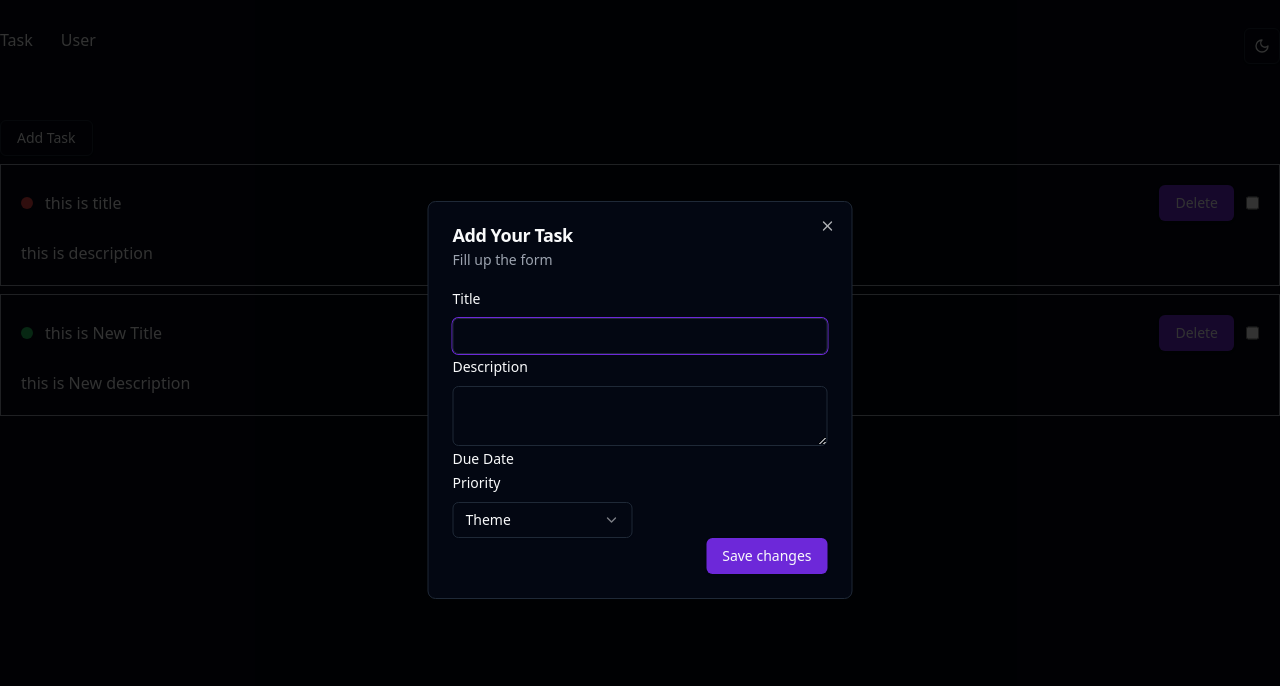
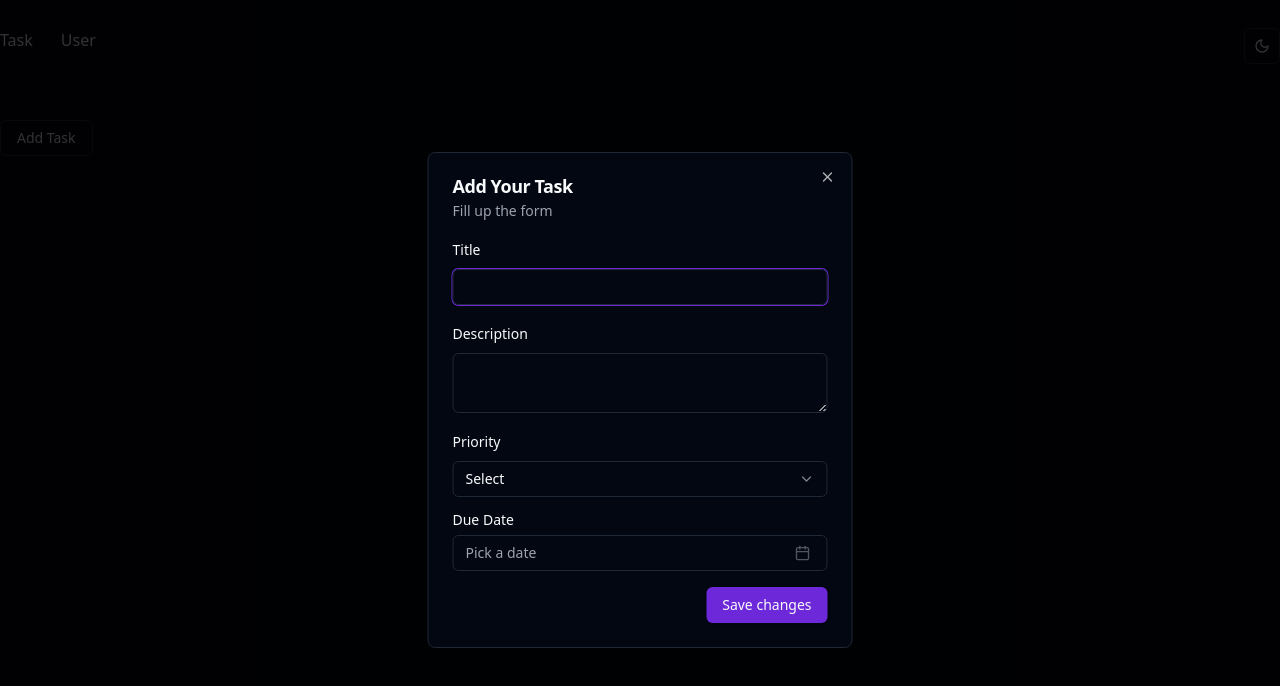
Before and after one commit to shahinexy/Redux-Basic-Project, a React (Vite) app: page / in a window 1280 px wide. Both pictures are taken after a click on the button "Add Task". Shown: the top 686 px of the page. Built offline with nearby package versions, Linux system fonts and the light colour scheme.

Commit message:
task created function completed

```diff
--- a/package.json
+++ b/package.json
@@ -15,6 +15,7 @@
     "@radix-ui/react-dialog": "^1.1.5",
     "@radix-ui/react-dropdown-menu": "^2.1.5",
     "@radix-ui/react-label": "^2.1.1",
+    "@radix-ui/react-popover": "^1.1.5",
     "@radix-ui/react-select": "^2.1.5",
     "@radix-ui/react-slot": "^1.1.1",
     "@reduxjs/toolkit": "^2.5.1",
@@ -30,6 +31,7 @@
     "react-router-dom": "^7.1.5",
     "tailwind-merge": "^3.0.1",
     "tailwindcss-animate": "^1.0.7",
+    "uuid": "^11.0.5",
     "zod": "^3.24.1"
   },
   "devDependencies": {
--- a/src/components/module/AddTaskModal.tsx
+++ b/src/components/module/AddTaskModal.tsx
@@ -9,7 +9,7 @@
   DialogTrigger,
 } from "@/components/ui/dialog";
 import { Form, FormControl, FormField, FormItem, FormLabel } from "../ui/form";
-import { useForm } from "react-hook-form";
+import { FieldValue, FieldValues, SubmitHandler, useForm } from "react-hook-form";
 import { Input } from "../ui/input";
 import { Textarea } from "../ui/textarea";
 import { Calendar } from "../ui/calendar";
@@ -20,12 +20,21 @@
   SelectTrigger,
   SelectValue,
 } from "../ui/select";
+import { Popover, PopoverContent, PopoverTrigger } from "../ui/popover";
+import { cn } from "@/lib/utils";
+import { format } from "date-fns";
+import { CalendarIcon } from "lucide-react";
+import { useAppDispatch } from "@/redux/hooks";
+import { addTask } from "@/redux/features/task/taskSlice";
+import { ITask } from "@/types";
 
 export function AddTaskModal() {
   const form = useForm();
 
-  const onSubmit = (data) => {
-    console.log(data);
+  const dispatch = useAppDispatch()
+
+  const onSubmit: SubmitHandler<FieldValues> = (payload) => {
+    dispatch(addTask(payload as ITask))
   };
   return (
     <Dialog>
@@ -39,7 +48,7 @@
         </DialogHeader>
 
         <Form {...form}>
-          <form onSubmit={form.handleSubmit(onSubmit)}>
+          <form onSubmit={form.handleSubmit(onSubmit)} className="space-y-4">
             <FormField
               control={form.control}
               name="title"
@@ -66,42 +75,72 @@
             />
             <FormField
               control={form.control}
-              name="dueDate"
-              render={({ field }) => (
-                <FormItem>
-                  <FormLabel>Due Date</FormLabel>
-                  <FormControl>
-                    {/* <Calendar
-                      mode="single"
-                      selected={date}
-                      onSelect={setDate}
-                      className="rounded-md border"
-                    /> */}
-                  </FormControl>
-                </FormItem>
-              )}
-            />
-            <FormField
-              control={form.control}
               name="priority"
               render={({ field }) => (
                 <FormItem>
                   <FormLabel>Priority</FormLabel>
                   <FormControl>
-                    <Select>
-                      <SelectTrigger className="w-[180px]">
-                        <SelectValue placeholder="Theme" />
-                      </SelectTrigger>
+                    <Select
+                      onValueChange={field.onChange}
+                      defaultValue={field.value}
+                    >
+                      <FormControl>
+                        <SelectTrigger>
+                          <SelectValue placeholder="Select" />
+                        </SelectTrigger>
+                      </FormControl>
                       <SelectContent>
+                        <SelectItem value="Low">Low</SelectItem>
+                        <SelectItem value="Medium">Medium</SelectItem>
                         <SelectItem value="High">High</SelectItem>
-                        <SelectItem value="Medium">Medium</SelectItem>
-                        <SelectItem value="Low">Low</SelectItem>
                       </SelectContent>
                     </Select>
                   </FormControl>
                 </FormItem>
               )}
             />
+
+            <FormField
+              control={form.control}
+              name="dueDate"
+              render={({ field }) => (
+                <FormItem className="flex flex-col">
+                  <FormLabel>Due Date</FormLabel>
+                  <Popover>
+                    <PopoverTrigger asChild>
+                      <FormControl>
+                        <Button
+                          variant={"outline"}
+                          className={cn(
+                            "pl-3 text-left font-normal",
+                            !field.value && "text-muted-foreground"
+                          )}
+                        >
+                          {field.value ? (
+                            format(field.value, "PPP")
+                          ) : (
+                            <span>Pick a date</span>
+                          )}
+                          <CalendarIcon className="ml-auto h-4 w-4 opacity-50" />
+                        </Button>
+                      </FormControl>
+                    </PopoverTrigger>
+                    <PopoverContent className="w-auto p-0" align="start">
+                      <Calendar
+                        mode="single"
+                        selected={field.value}
+                        onSelect={field.onChange}
+                        // disabled={(date) =>
+                        //   date > new Date() || date < new Date("1900-01-01")
+                        // }
+                        initialFocus
+                      />
+                    </PopoverContent>
+                  </Popover>
+                </FormItem>
+              )}
+            />
+
             <DialogFooter>
               <Button type="submit">Save changes</Button>
             </DialogFooter>
--- /dev/null
+++ b/src/components/ui/popover.tsx
@@ -0,0 +1,31 @@
+import * as React from "react"
+import * as PopoverPrimitive from "@radix-ui/react-popover"
+
+import { cn } from "@/lib/utils"
+
+const Popover = PopoverPrimitive.Root
+
+const PopoverTrigger = PopoverPrimitive.Trigger
+
+const PopoverAnchor = PopoverPrimitive.Anchor
+
+const PopoverContent = React.forwardRef<
+  React.ElementRef<typeof PopoverPrimitive.Content>,
+  React.ComponentPropsWithoutRef<typeof PopoverPrimitive.Content>
+>(({ className, align = "center", sideOffset = 4, ...props }, ref) => (
+  <PopoverPrimitive.Portal>
+    <PopoverPrimitive.Content
+      ref={ref}
+      align={align}
+      sideOffset={sideOffset}
+      className={cn(
+        "z-50 w-72 rounded-md border bg-popover p-4 text-popover-foreground shadow-md outline-none data-[state=open]:animate-in data-[state=closed]:animate-out data-[state=closed]:fade-out-0 data-[state=open]:fade-in-0 data-[state=closed]:zoom-out-95 data-[state=open]:zoom-in-95 data-[side=bottom]:slide-in-from-top-2 data-[side=left]:slide-in-from-right-2 data-[side=right]:slide-in-from-left-2 data-[side=top]:slide-in-from-bottom-2",
+        className
+      )}
+      {...props}
+    />
+  </PopoverPrimitive.Portal>
+))
+PopoverContent.displayName = PopoverPrimitive.Content.displayName
+
+export { Popover, PopoverTrigger, PopoverContent, PopoverAnchor }
--- a/src/redux/features/task/taskSlice.tsx
+++ b/src/redux/features/task/taskSlice.tsx
@@ -1,45 +1,43 @@
 import { RootState } from "@/redux/store";
 import { ITask } from "@/types";
-import { createSlice } from "@reduxjs/toolkit";
+import { createSlice, nanoid, PayloadAction } from "@reduxjs/toolkit";
+import { v4 as uuidv4 } from "uuid";
 
 interface InitialState {
-    tasks: ITask[],
-    filter: 'all'| 'high' | 'medium'
+  tasks: ITask[];
+  filter: "all" | "high" | "medium";
 }
 
 const initialState: InitialState = {
-    tasks: [
-        {
-            id: '12334',
-            title: 'this is title',
-            description: 'this is description',
-            dueDate: '2025-11',
-            isCompleted: false,
-            priority: 'High'
-        },
-        {
-            id: '12653',
-            title: 'this is New Title',
-            description: 'this is New description',
-            dueDate: '2025-11',
-            isCompleted: false,
-            priority: 'Low'
-        }
-    ],
-    filter: 'all'
-}
+  tasks: [],
+  filter: "all",
+};
+
+type DraftData = Pick<ITask, "title" | "description" | "priority" | "dueDate">;
+
+const createTask = (payload: DraftData): ITask => {
+  return { id: nanoid(), isCompleted: false, ...payload };
+};
 
 const taskSlice = createSlice({
-    name: 'task',
-    initialState,
-    reducers: {}
-})
+  name: "task",
+  initialState,
+  reducers: {
+    addTask: (state, action: PayloadAction<ITask>) => {
+      const taskData = createTask(action.payload);
 
-export const seletTasks= (state: RootState)=>{
-    return state.todo.tasks
-}
-export const seletFilter= (state: RootState)=>{
-    return state.todo.filter
-}
+      state.tasks.push(taskData);
+    },
+  },
+});
 
-export default taskSlice.reducer
+export const seletTasks = (state: RootState) => {
+  return state.todo.tasks;
+};
+export const seletFilter = (state: RootState) => {
+  return state.todo.filter;
+};
+
+export const { addTask } = taskSlice.actions;
+
+export default taskSlice.reducer;
```
Also changed, not shown: 1 other file (tests, documents, lock files or other folders).
